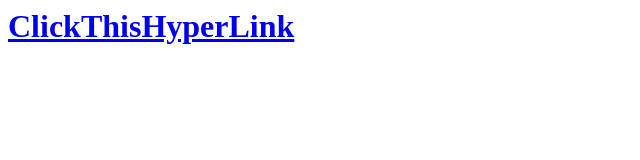
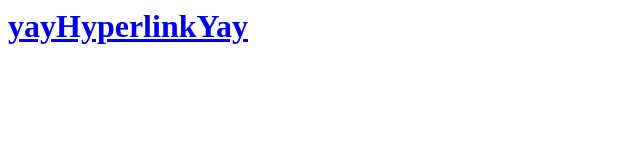
Before and after one commit to h1-squirtle/intenturitest, a plain HTML site: page index.html in a window 1280 px wide. Shown: the whole page, without its empty margins (0-640 px from the left). Drawn offline with Linux system fonts and the light colour scheme.

Commit message:
Update index.html

```diff
--- a/index.html
+++ b/index.html
@@ -1,5 +1,6 @@
 <html>
 <h1>
-<a href="intent://#Intent;package=com.maliciouserection.axolotl;component=com.maliciouserection.axolotl.example.activity.intents.browsableIntent;action=android.intent.action.VIEW;scheme=axolotlbrowseablescheme;end;">ClickThisHyperLink</a>
+<a
+href="intent://#Intent;package=com.maliciouserection.axolotl;component=com.maliciouserection.axolotl.example.activity.intents.browsableIntent;action=android.intent.action.VIEW;scheme=axolotlbrowsablescheme;end;">yayHyperlinkYay</a>
 </h1>
 </html>
```
